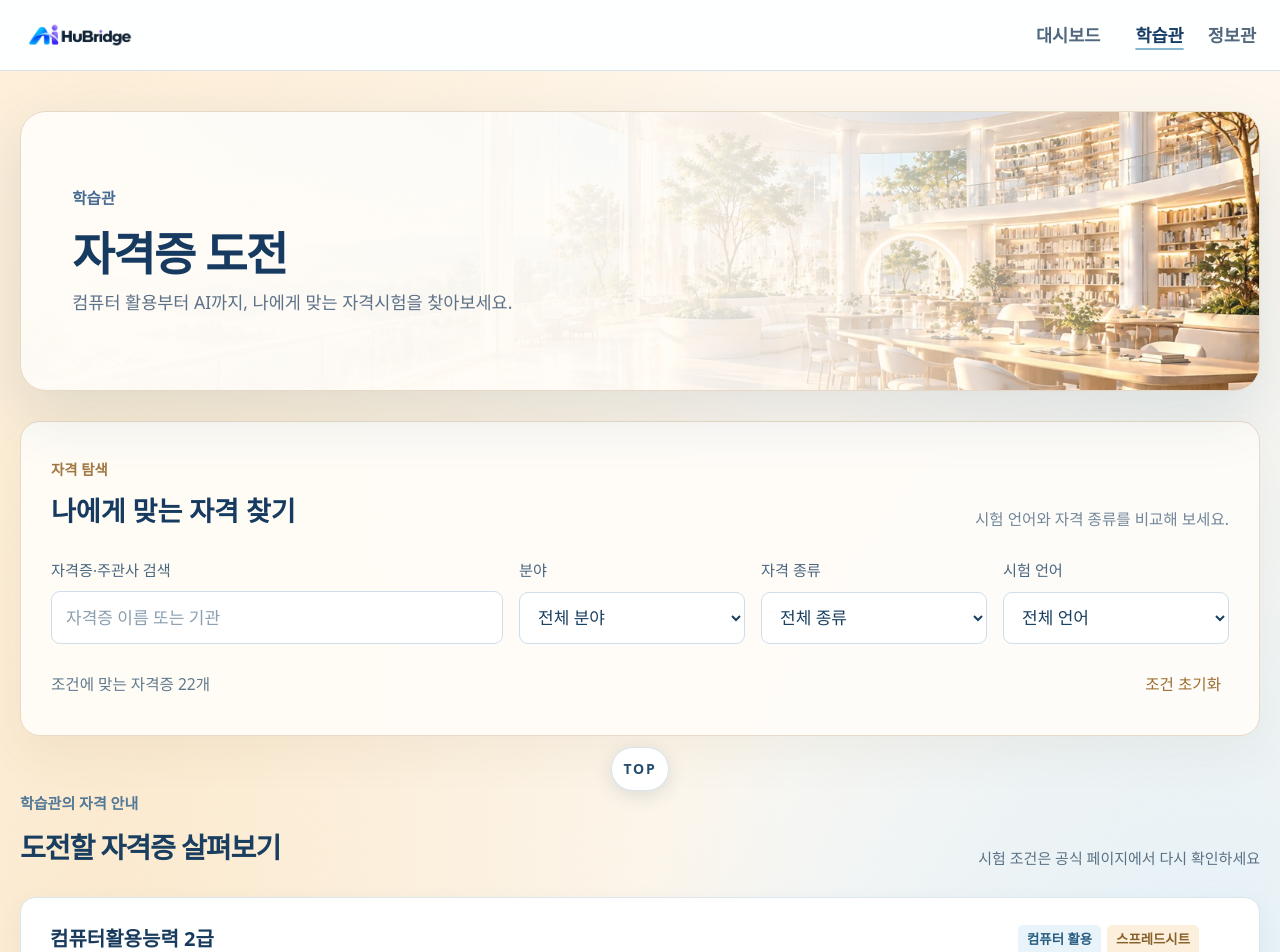
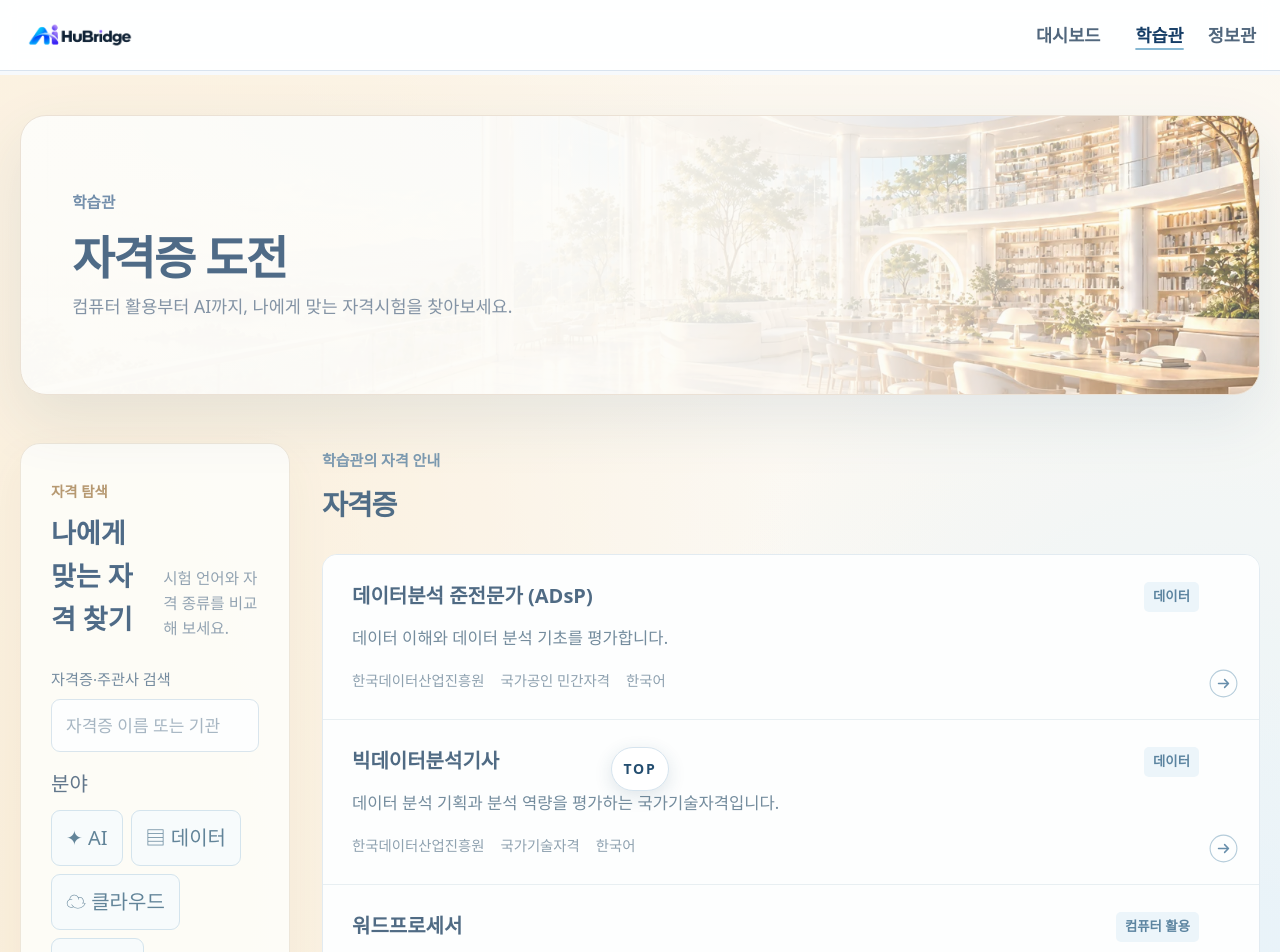
Before and after one commit to Oh-JunTaek/AIHuBridge, a React (Vite) app: page /qualifications in a window 1280 px wide. Shown: the top 952 px of the page. Built offline with nearby package versions, Linux system fonts and the light colour scheme; a web font is replaced by a local one.

Commit message:
feat: 자격증 탐색 개편과 보안 학습 자료 추가

```diff
--- a/src/data/learning-resources.ts
+++ b/src/data/learning-resources.ts
@@ -18,5 +18,7 @@ export const learningResources: LearningResource[] = [
   { id:'claude-academy', name:'Claude Academy', provider:'Anthropic', kinds:['학습 플랫폼'], description:'AI 활용과 Claude, 개발 도구를 배우는 공식 과정과 튜토리얼을 제공합니다.', language:'한국어 지원 여부 확인 필요', cost:'과정 무료 · 진도 저장 및 배지에 Claude 계정 필요', url:'https://academy.claude.com/', checked:'2026-10-30' },
   { id:'kaggle-pandas', name:'Pandas', provider:'Kaggle', kinds:['강의', '실습'], description:'짧은 실습 문제를 풀며 데이터 읽기와 정리, 분류를 익힙니다.', language:'영어 · 한국어 지원 확인 필요', cost:'무료 · 실습 환경과 가입 조건은 제공처 확인', url:'https://www.kaggle.com/learn/pandas', checked:'2026-10-30' },
   { id:'google-ml-practice', name:'Machine Learning Crash Course 실습', provider:'Google for Developers', kinds:['강의', '실습'], description:'머신러닝의 기초를 시각화와 브라우저 실습으로 살펴봅니다.', language:'한국어 지원 여부 확인 필요', cost:'공식 제공 조건과 실습 환경 확인', url:'https://developers.google.com/machine-learning/crash-course/exercises', checked:'2026-10-30' },
+  { id:'ms-ai-security', name:'AI 보안 기본 사항', provider:'Microsoft Learn', kinds:['강의'], description:'AI 시스템의 보안 위협, 보안 제어와 보안 테스트의 기초를 배웁니다.', language:'한국어', cost:'학습 및 Azure 사용 조건은 제공처 확인', url:'https://learn.microsoft.com/ko-kr/training/paths/ai-security-fundamentals/', checked:'2026-10-30' },
+  { id:'ms-cybersecurity', name:'보안, 규정 준수 및 ID 학습', provider:'Microsoft Learn', kinds:['학습 플랫폼'], description:'사이버 보안 기초와 보안 학습 경로를 둘러봅니다.', language:'한국어', cost:'과정 및 실습별 이용 조건 확인', url:'https://learn.microsoft.com/ko-kr/training/topics/sci', checked:'2026-10-30' },
   ...existing,
 ];
--- a/src/data/qualifications.ts
+++ b/src/data/qualifications.ts
@@ -12,6 +12,8 @@ const date = '2026-10-30';
 
 // 시험 정보는 공식 안내의 최소 사실만 기록하며, 세부 조건은 원문에서 확인한다.
 export const qualifications: Qualification[] = [
+  { id:'isc2-cc', name:'ISC2 Certified in Cybersecurity (CC)', provider:'ISC2', classification:'해외 기관 인증', tags:['보안'], language:['영어','일본어','기타 언어'], delivery:'Pearson 시험장 · 한국 시험장 예약 가능 여부 확인', intro:'사이버 보안의 기본 원리와 운영 지식을 평가합니다.', fee:'USD 199 · 프로모션 대상 여부 별도 확인', prerequisites:'경력 요건 없음 · 가입 및 자격 신청 조건 확인', validity:'3년 주기 CPE 45학점 및 연간 유지비 USD 50 · 공식 안내 확인', url:'https://www.isc2.org/certifications/cc', verifiedAt:date, preparation:[{label:'ISC2 공식 시험 안내',url:'https://www.isc2.org/certifications/cc',note:'시험 준비 및 한국 시험장 예약 가능 여부 확인'}] },
+  { id:'sc-900', name:'Microsoft Security, Compliance, and Identity Fundamentals (SC-900)', provider:'Microsoft', classification:corporate, tags:['보안','클라우드'], language:['한국어','영어','기타 언어'], delivery:'온라인 감독 또는 시험장 · 한국 예약 가능 여부 확인', intro:'클라우드 보안, 규정 준수 및 ID 기초를 평가합니다.', fee:'지역별 상이 · 공식 예약처 확인', prerequisites:'Azure 및 Microsoft 365 기초 이해 권장', validity:'공식 안내 확인', url:'https://learn.microsoft.com/ko-kr/credentials/certifications/security-compliance-and-identity-fundamentals/', verifiedAt:date, preparation:[{label:'SC-900 공식 학습 가이드',url:'https://learn.microsoft.com/ko-kr/credentials/certifications/resources/study-guides/sc-900',note:'공식 학습 경로와 시험 범위 확인'}] },
   { id:'computer-skills-2', name:'컴퓨터활용능력 2급', provider:'대한상공회의소', classification:'국가기술자격', tags:['컴퓨터 활용','스프레드시트'], language:['한국어'], delivery:'국내 시험장 · 접수처에서 일정 확인', intro:'컴퓨터 일반과 스프레드시트 활용 능력을 필기와 실기로 평가합니다.', fee:'필기 20,500원 · 실기 25,000원 · 접수 수수료 별도', prerequisites:'응시 제한 없음 · 실기는 필기 합격 후 2년 이내 응시', validity:'공식 안내 확인', url:'https://license.korcham.net/co/examguide.do?mm=22', verifiedAt:date, preparation:[{label:'대한상공회의소 시험 안내',url:'https://license.korcham.net/co/examguide.do?mm=22',note:'출제 과목과 실기 프로그램 확인'}] },
   { id:'computer-skills-1', name:'컴퓨터활용능력 1급', provider:'대한상공회의소', classification:'국가기술자격', tags:['컴퓨터 활용','스프레드시트','데이터베이스'], language:['한국어'], delivery:'국내 시험장 · 접수처에서 일정 확인', intro:'스프레드시트와 데이터베이스 활용 능력을 필기와 실기로 평가합니다.', fee:'필기 20,500원 · 실기 25,000원 · 접수 수수료 별도', prerequisites:'응시 제한 없음 · 실기는 필기 합격 후 2년 이내 응시', validity:'공식 안내 확인', url:'https://license.korcham.net/co/examguide.do?mm=22', verifiedAt:date, preparation:[{label:'대한상공회의소 시험 안내',url:'https://license.korcham.net/co/examguide.do?mm=22',note:'출제 과목과 실기 프로그램 확인'}] },
   { id:'itq', name:'정보기술자격 (ITQ)', provider:'한국생산성본부', classification:'국가공인 민간자격', tags:['컴퓨터 활용','사무 프로그램'], language:['한국어'], delivery:'국내 정기시험 · 접수처에서 시험장 확인', intro:'문서 작성과 스프레드시트 등 사무 프로그램 활용을 실기로 평가합니다. 과목별 점수에 따라 A·B·C등급이 부여됩니다.', fee:'일반 접수 1과목 22,000원 · 2과목 42,000원 · 3과목 60,000원 · 결제 수수료 1,000원 별도', prerequisites:'응시자격 제한 없음', validity:'공식 안내 확인', url:'https://license.kpc.or.kr/nasec/qlfint/qlfint/selectItqinfotchnlgyqc.do?pageKind=announcement', verifiedAt:date, preparation:[{label:'ITQ 공식 시험 안내',url:'https://license.kpc.or.kr/nasec/qlfint/qlfint/selectItqinfotchnlgyqc.do?pageKind=announcement',note:'시험 과목과 프로그램 버전 확인'}] },
--- a/src/index.css
+++ b/src/index.css
@@ -174,8 +174,8 @@
 .landing-hero-content { position: relative; z-index: 1; width: min(100% - 3rem, 1440px); margin: auto; padding: 5rem 0; }
 .landing-hero h1 { margin: 0; font-size: clamp(2.5rem, 5vw, 4.7rem); line-height: 1.14; font-weight: 800; letter-spacing: -.055em; }
 .landing-hero p { margin: 1.25rem 0 2rem; color: #425d7f; font-size: clamp(1rem, 1.5vw, 1.35rem); }
-.landing-button { display: inline-flex; align-items: center; gap: 2rem; border-radius: 999px; background: #346b96; color: white; font-weight: 700; padding: .85rem 1.5rem; }
-.landing-button:hover { background: #285a83; }
+.landing-button { display: inline-flex; align-items: center; gap: 2rem; border-radius: 999px; background: #a4cce5; color: #173b60; font-weight: 700; padding: .85rem 1.5rem; }
+.landing-button:hover { background: #8fbfdd; }
 .landing-button span { font-size: 1.3em; }
 .exhibition { max-width: 1500px; margin: auto; display: grid; grid-template-columns: minmax(210px, .9fr) 4fr; gap: 2rem; padding: 4rem 2rem 5rem; }
 .exhibition-intro { padding-top: .8rem; }
@@ -374,7 +374,7 @@ a:hover .wayfinding-icon, a:focus-visible .wayfinding-icon, button:hover .wayfin
 .dark a:hover .wayfinding-icon, .dark button:hover .wayfinding-icon { color: #fff; }
 .dashboard-guide a .wayfinding-icon { width: 1.5rem; height: 1.5rem; }
 .dashboard-hero-link, .dashboard-content .results-heading a, .space-header > a, .landing-button { display: inline-flex; align-items: center; gap: .55rem; }
-.landing-button .wayfinding-icon { color: #fff; }
+.landing-button .wayfinding-icon { color: #173b60; }
 .landing-button .wayfinding-ring { stroke: #91b3d2; }
 .exhibit-copy .exhibit-arrow { position: absolute; right: 1rem; bottom: 1rem; }
 .news-tray .wayfinding-icon { width: 1rem; height: 1rem; }
@@ -561,3 +561,11 @@ a:hover .wayfinding-icon, a:focus-visible .wayfinding-icon, button:hover .wayfin
 
 /* 홈 버튼과 소식 필터의 선택 상태를 같은 차분한 파랑으로 맞춘다. */
 .space-news .reading-sidebar button[aria-pressed="true"] { background-color: #346b96; color: #fff; }
+
+@keyframes desktop-page-appear { from { opacity: .75; transform: translateY(4px); } to { opacity: 1; transform: translateY(0); } }
+@media (min-width: 761px) and (prefers-reduced-motion: no-preference) { .page-entry { animation: desktop-page-appear .22s ease-out both; } }
+.qualification-layout .qualification-filters { align-self:start; } .qualification-layout .qualification-filter-grid { display:grid; grid-template-columns:1fr; } .qualification-layout .qualification-results { margin-top:0; min-width:0; }
+.qualification-category > span { display:block; margin-bottom:.5rem; } .qualification-category > div { display:flex; flex-wrap:wrap; gap:.4rem; } .qualification-category button,.qualification-levels button { border:1px solid #c8dce8; border-radius:9px; padding:.55rem .7rem; color:#315d78; background:#f7fbfd; } .qualification-category button[aria-pressed=true],.qualification-levels button[aria-pressed=true] { background:#346b96; color:white; border-color:#346b96; } .qualification-levels { display:flex; gap:.5rem; margin-top:1rem; }
+.qualification-layout .qualification-list { gap:0; border:1px solid #dbe6ee; border-radius:15px; overflow:hidden; background:white; } .qualification-layout .qualification-card { border:0; border-radius:0; border-bottom:1px solid #e3ebef; box-shadow:none; } .qualification-layout .qualification-card:last-child { border-bottom:0; } .qualification-layout .qualification-card:hover { transform:none; background:#f6fafc; }
+
+.security-toggle { margin:0 0 1rem; padding:.6rem .8rem; border:1px solid #c9dae5; border-radius:9px; background:#edf5f9; color:#315d78; font-size:.8rem; }
--- a/src/pages/Qualifications.tsx
+++ b/src/pages/Qualifications.tsx
@@ -1,9 +1,12 @@
 import { useEffect, useMemo, useRef, useState } from 'react';
 import { useSearchParams } from 'react-router-dom';
 import { qualifications } from '../data/qualifications';
+import { MobileFilter } from '../components/MobileFilter';
 import { WayfindingIcon } from '../components/WayfindingIcon';
 
-const tags = [...new Set(qualifications.flatMap((item) => item.tags))];
+const tags = ['AI', '데이터', '클라우드', '보안', '컴퓨터 활용', '개발'];
+const categoryOf = (item: (typeof qualifications)[number]) => tags.filter((tag) => tag === 'AI' ? item.tags.some((value) => value !== 'AI 관련 기반' && /AI|ML|LLM|프롬프트/.test(value)) : tag === '개발' ? item.tags.includes('소프트웨어 개발') : item.tags.includes(tag));
+const displayClass = (value: string) => value === '등록민간자격 · 국가공인 아님' ? '민간자격' : value;
 const classes = [...new Set(qualifications.map((item) => item.classification))];
 const scheduleLink = (provider: string) => provider.includes('KT') ? 'https://aice.study/certi/examSchedule'
   : provider === '한국생산성본부' ? 'https://license.kpc.or.kr/nasec/rceptexmncnfirm/selectExprschdul.do'
@@ -20,9 +23,10 @@ export default function Qualifications() {
   const results = useMemo(() => qualifications.filter((item) => {
     const text = `${item.name} ${item.provider} ${item.tags.join(' ')}`.toLocaleLowerCase();
     return query.trim().toLocaleLowerCase().split(/\s+/).filter(Boolean).every((word) => text.includes(word))
-      && (!tag || item.tags.includes(tag)) && (!classification || item.classification === classification)
+      && (!tag || categoryOf(item).includes(tag)) && (!classification || item.classification === classification)
       && (!language || item.language.includes(language));
-  }), [query, tag, classification, language]);
+  }).sort((a, b) => a.name.localeCompare(b.name, 'ko', { numeric: true })), [query, tag, classification, language]);
+  const visibleResults = results.filter((item) => item.id !== 'computer-skills-2' || !results.some((other) => other.id === 'computer-skills-1'));
 
   useEffect(() => {
     if (selected && dialog.current && !dialog.current.open) dialog.current.showModal();
@@ -33,30 +37,30 @@ export default function Qualifications() {
 
   return <div className="space-page space-library qualifications-page mx-auto max-w-6xl px-4 py-6">
     <header className="space-header mb-6"><div><p className="space-label">학습관</p><h1>자격증 도전</h1><p className="space-caption">컴퓨터 활용부터 AI까지, 나에게 맞는 자격시험을 찾아보세요.</p></div></header>
-    <section className="qualification-filters" aria-label="자격증 검색과 필터">
+    <div className="reading-layout qualification-layout"><aside className="reading-sidebar qualification-filters" aria-label="자격증 검색과 필터"><MobileFilter summary={`${tag || '전체 분야'} · ${classification || '전체 자격'}`}>
       <div className="qualification-filter-heading"><div><span>자격 탐색</span><h2>나에게 맞는 자격 찾기</h2></div><p>시험 언어와 자격 종류를 비교해 보세요.</p></div>
       <div className="qualification-filter-grid">
         <label>자격증·주관사 검색<input type="search" placeholder="자격증 이름 또는 기관" value={query} onChange={(e) => setQuery(e.target.value)} /></label>
-        <label>분야<select value={tag} onChange={(e) => setTag(e.target.value)}><option value="">전체 분야</option>{tags.map((value) => <option key={value}>{value}</option>)}</select></label>
-        <label>자격 종류<select value={classification} onChange={(e) => setClassification(e.target.value)}><option value="">전체 종류</option>{classes.map((value) => <option key={value}>{value}</option>)}</select></label>
+        <div className="qualification-category"><span>분야</span><div>{tags.map((value, index) => <button type="button" key={value} aria-pressed={tag === value} onClick={() => setTag(tag === value ? '' : value)}><span aria-hidden="true">{['✦', '▤', '☁', '◇', '▣', '⌘'][index]}</span> {value}</button>)}</div></div>
+        <label>자격 종류<select value={classification} onChange={(e) => setClassification(e.target.value)}><option value="">전체 종류</option>{classes.map((value) => <option key={value} value={value}>{displayClass(value)}</option>)}</select></label>
         <label>시험 언어<select value={language} onChange={(e) => setLanguage(e.target.value)}><option value="">전체 언어</option><option>한국어</option><option>영어</option><option>일본어</option></select></label>
       </div>
-      <div className="qualification-filter-footer"><p role="status">조건에 맞는 자격증 {results.length}개</p><button type="button" onClick={() => { setQuery(''); setTag(''); setClassification(''); setLanguage(''); }}>조건 초기화</button></div>
-    </section>
+      <div className="qualification-filter-footer"><p role="status">조건에 맞는 자격증 {visibleResults.length}개</p><button type="button" onClick={() => { setQuery(''); setTag(''); setClassification(''); setLanguage(''); }}>조건 초기화</button></div>
+    </MobileFilter></aside>
     <section className="qualification-results" aria-label="자격증 목록">
-      <div className="results-heading"><div><span>학습관의 자격 안내</span><h2>도전할 자격증 살펴보기</h2></div><p>시험 조건은 공식 페이지에서 다시 확인하세요</p></div>
+      <div className="results-heading"><div><span>학습관의 자격 안내</span><h2>자격증</h2></div></div>
       {results.length === 0 && <p className="qualification-empty">조건에 맞는 자격증이 없습니다. 검색어나 필터를 변경해 보세요.</p>}
-      <div className="qualification-list">{results.map((item) => <button type="button" className="qualification-card" key={item.id} onClick={() => open(item.id)}>
-        <span className="qualification-card-top"><strong>{item.name}</strong><span className="qualification-tags">{item.tags.map((value) => <span key={value}>{value}</span>)}</span></span>
-        <span className="qualification-description">{item.officialExcerpt ? <>“{item.officialExcerpt}” <small>· 공식 소개 발췌</small></> : <>{item.intro} <small>· 공식 자료 기반 안내</small></>}</span>
-        <span className="qualification-meta"><span>{item.provider}</span><span>{item.classification}</span><span>{item.language.join(' · ')}</span>{item.examFree === true && <span>시험 무료</span>}</span>
+      <div className="qualification-list">{visibleResults.map((item) => <button type="button" className="qualification-card" key={item.id} onClick={() => open(item.id)}>
+        <span className="qualification-card-top"><strong>{item.id.startsWith('computer-skills-') ? '컴퓨터활용능력' : item.name}</strong><span className="qualification-tags">{categoryOf(item).map((value) => <span key={value}>{value}</span>)}</span></span>
+        <span className="qualification-description">{item.id.startsWith('computer-skills-') ? '스프레드시트와 데이터베이스 등 컴퓨터 활용 능력을 평가합니다.' : item.intro}</span>
+        <span className="qualification-meta"><span>{item.provider}</span><span>{displayClass(item.classification)}</span><span>{item.language.join(' · ')}</span>{item.examFree === true && <span>시험 무료</span>}</span>
         <span className="qualification-arrow" aria-hidden="true"><WayfindingIcon /></span>
       </button>)}</div>
-    </section>
+    </section></div>
     <dialog ref={dialog} className="qualification-dialog" aria-labelledby="qualification-dialog-title" onClose={close}>
       {selected && <div className="qualification-dialog-inner">
-        <div className="qualification-dialog-heading"><div><span>자격증 상세 안내</span><h2 id="qualification-dialog-title">{selected.name}</h2><p>{selected.provider} · {selected.classification}</p></div><button type="button" className="qualification-close" aria-label="상세 안내 닫기" onClick={() => dialog.current?.close()}>×</button></div>
-        <p className="qualification-dialog-intro">{selected.intro}</p>
+        <div className="qualification-dialog-heading"><div><span>자격증 상세 안내</span><h2 id="qualification-dialog-title">{selected.name}</h2><p>{selected.provider} · {displayClass(selected.classification)}</p></div><button type="button" className="qualification-close" aria-label="상세 안내 닫기" onClick={() => dialog.current?.close()}>×</button></div>
+        {selected.id.startsWith('computer-skills-') && <div className="qualification-levels" role="group" aria-label="급수 선택">{['computer-skills-1', 'computer-skills-2'].map((id, index) => <button key={id} type="button" aria-pressed={selected.id === id} onClick={() => open(id)}>{index + 1}급</button>)}</div>}<p className="qualification-dialog-intro">{selected.intro}</p>
         <dl className="qualification-details">
           <div><dt>시험 언어</dt><dd>{selected.language.join(' · ')}</dd></div>
           <div><dt>응시 방식</dt><dd>{selected.delivery}</dd></div>
```
Also changed, not shown: src/pages/Updates.tsx (+6 -4 lines), 3 other files (tests, documents, lock files or other folders).
